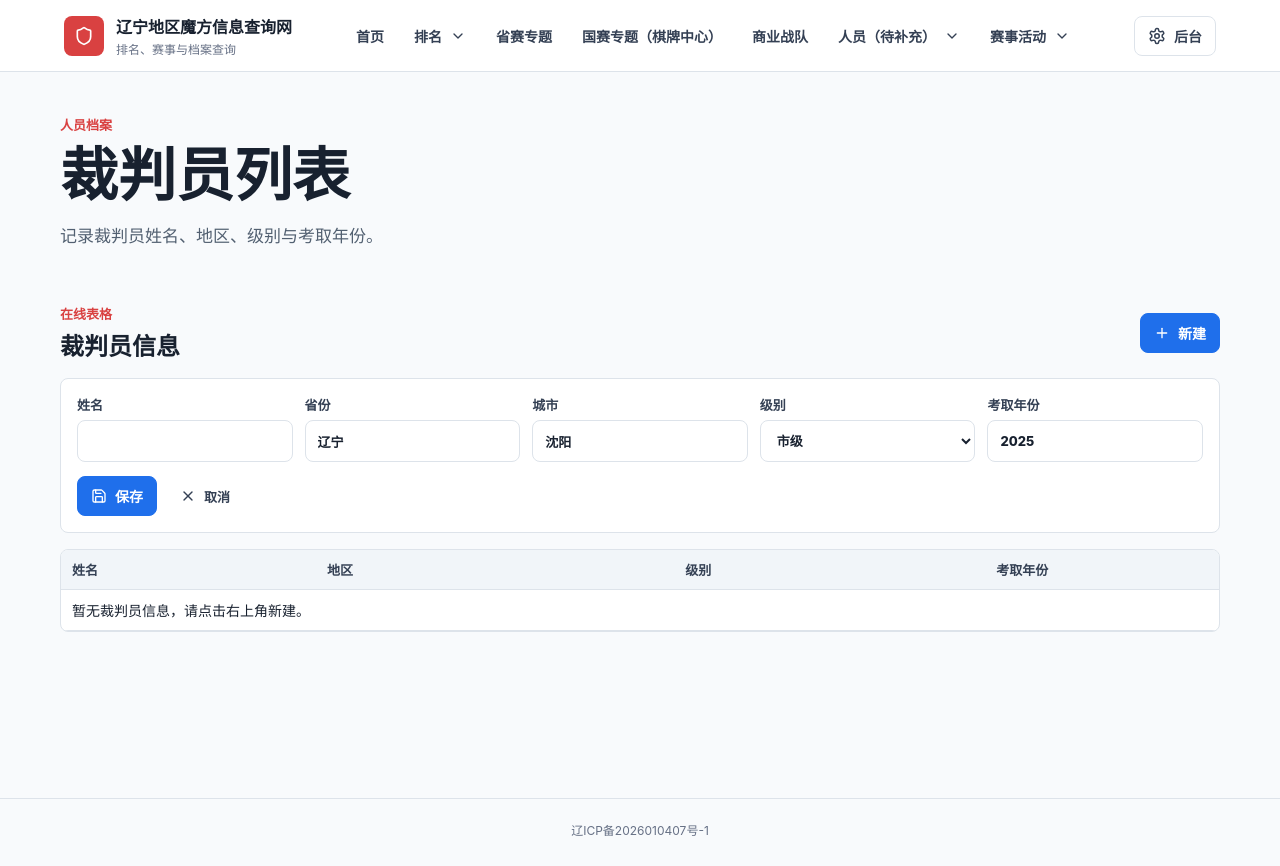
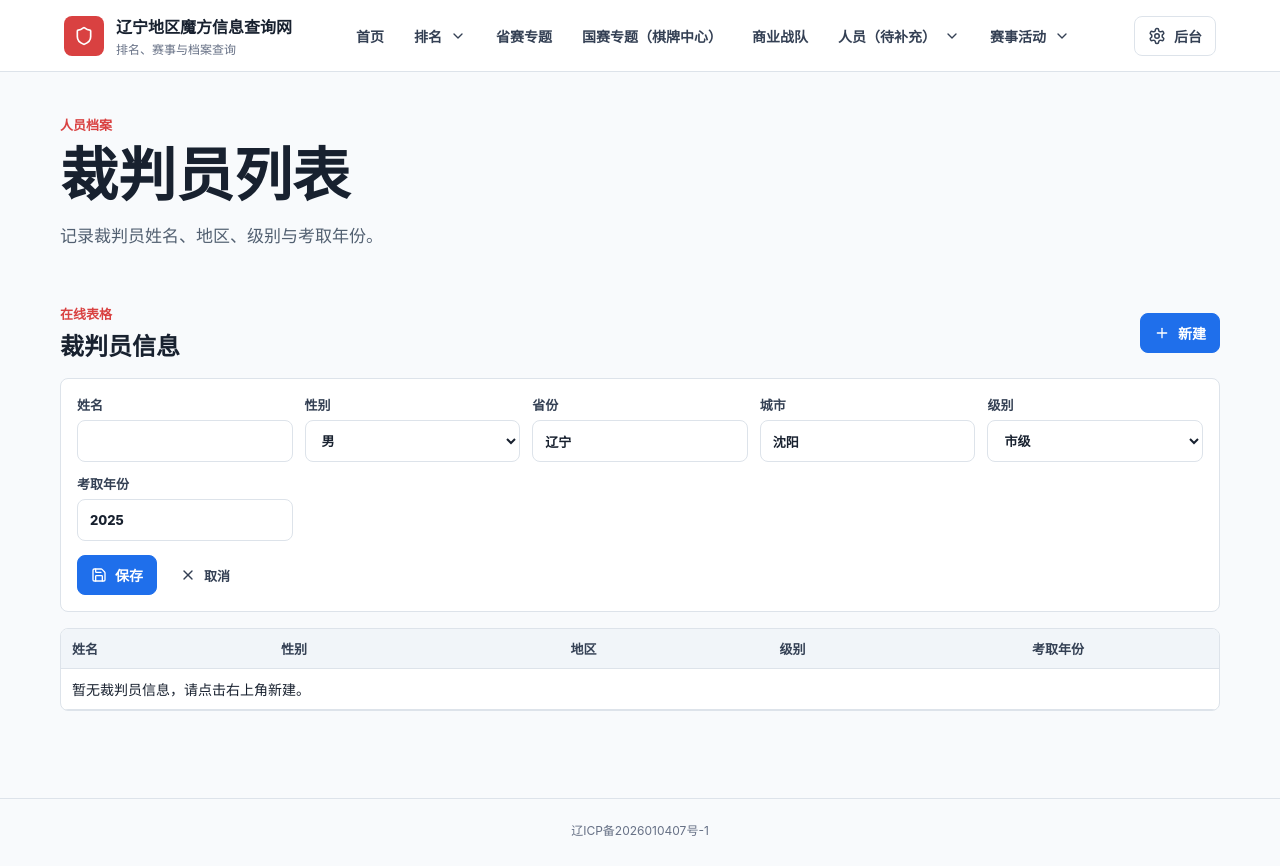
Before and after one commit to lymyxyxyx/Liaoning_magic_cube_team_website, a Next.js app: page /judges in a window 1280 px wide. Both pictures are taken after a click on the button "新建". Built offline with nearby package versions, Linux system fonts and the light colour scheme.

Commit message:
Refine judge gender and level fields

```diff
--- a/app/judges/judges-client.tsx
+++ b/app/judges/judges-client.tsx
@@ -2,7 +2,15 @@
 
 import { Plus, Save, X } from "lucide-react";
 import { useMemo, useState } from "react";
-import { judgeLevels, type Judge, type JudgeLevel } from "@/lib/judge-types";
+import {
+  judgeGenders,
+  judgeLevelTypes,
+  judgeNationalLevels,
+  type Judge,
+  type JudgeGender,
+  type JudgeLevelType,
+  type JudgeNationalLevel
+} from "@/lib/judge-types";
 
 type Props = {
   initialJudges: Judge[];
@@ -10,17 +18,21 @@ type Props = {
 
 type JudgeDraft = {
   name: string;
+  gender: JudgeGender;
   province: string;
   city: string;
-  level: JudgeLevel;
+  levelType: JudgeLevelType;
+  nationalLevel: JudgeNationalLevel;
   certifiedYear: string;
 };
 
 const emptyDraft: JudgeDraft = {
   name: "",
+  gender: "男",
   province: "辽宁",
   city: "沈阳",
-  level: "市级",
+  levelType: "市级",
+  nationalLevel: "一级",
   certifiedYear: "2025"
 };
 
@@ -35,7 +47,7 @@ export function JudgesClient({ initialJudges }: Props) {
     () =>
       [...judges].sort(
         (a, b) =>
-          levelWeight(a.level) - levelWeight(b.level) ||
+          levelWeight(a) - levelWeight(b) ||
           b.certifiedYear - a.certifiedYear ||
           a.province.localeCompare(b.province, "zh-Hans-CN") ||
           a.city.localeCompare(b.city, "zh-Hans-CN") ||
@@ -60,9 +72,11 @@ export function JudgesClient({ initialJudges }: Props) {
     const nextJudge: Judge = {
       id: createJudgeId(),
       name,
+      gender: draft.gender,
       province: draft.province.trim() || "辽宁",
       city: draft.city.trim() || "沈阳",
-      level: draft.level,
+      levelType: draft.levelType,
+      ...(draft.levelType === "国家级" ? { nationalLevel: draft.nationalLevel } : {}),
       certifiedYear: Math.trunc(year),
       createdAt: new Date().toISOString()
     };
@@ -89,6 +103,8 @@ export function JudgesClient({ initialJudges }: Props) {
     }
   }
 
+  const showNationalLevelColumn = sortedJudges.some((judge) => judge.levelType === "国家级");
+
   return (
     <section className="container section judges-workspace">
       <div className="judges-toolbar">
@@ -112,6 +128,16 @@ export function JudgesClient({ initialJudges }: Props) {
               <input value={draft.name} onChange={(event) => setDraft({ ...draft, name: event.target.value })} />
             </label>
             <label>
+              性别
+              <select value={draft.gender} onChange={(event) => setDraft({ ...draft, gender: event.target.value as JudgeGender })}>
+                {judgeGenders.map((gender) => (
+                  <option value={gender} key={gender}>
+                    {gender}
+                  </option>
+                ))}
+              </select>
+            </label>
+            <label>
               省份
               <input value={draft.province} onChange={(event) => setDraft({ ...draft, province: event.target.value })} />
             </label>
@@ -121,14 +147,29 @@ export function JudgesClient({ initialJudges }: Props) {
             </label>
             <label>
               级别
-              <select value={draft.level} onChange={(event) => setDraft({ ...draft, level: event.target.value as JudgeLevel })}>
-                {judgeLevels.map((level) => (
-                  <option value={level} key={level}>
-                    {level}
+              <select value={draft.levelType} onChange={(event) => setDraft({ ...draft, levelType: event.target.value as JudgeLevelType })}>
+                {judgeLevelTypes.map((levelType) => (
+                  <option value={levelType} key={levelType}>
+                    {levelType}
                   </option>
                 ))}
               </select>
             </label>
+            {draft.levelType === "国家级" ? (
+              <label>
+                国家等级
+                <select
+                  value={draft.nationalLevel}
+                  onChange={(event) => setDraft({ ...draft, nationalLevel: event.target.value as JudgeNationalLevel })}
+                >
+                  {judgeNationalLevels.map((level) => (
+                    <option value={level} key={level}>
+                      {level}
+                    </option>
+                  ))}
+                </select>
+              </label>
+            ) : null}
             <label>
               考取年份
               <input
@@ -156,26 +197,30 @@ export function JudgesClient({ initialJudges }: Props) {
           <thead>
             <tr>
               <th>姓名</th>
+              <th>性别</th>
               <th>地区</th>
               <th>级别</th>
+              {showNationalLevelColumn ? <th>国家等级</th> : null}
               <th>考取年份</th>
             </tr>
           </thead>
           <tbody>
             {sortedJudges.length === 0 ? (
               <tr>
-                <td colSpan={4}>暂无裁判员信息，请点击右上角新建。</td>
+                <td colSpan={showNationalLevelColumn ? 6 : 5}>暂无裁判员信息，请点击右上角新建。</td>
               </tr>
             ) : (
               sortedJudges.map((judge) => (
                 <tr key={judge.id}>
                   <td>{judge.name}</td>
+                  <td>{judge.gender}</td>
                   <td>
                     {judge.province} · {judge.city}
                   </td>
-                  <td>
-                    <span className="status">{judge.level}</span>
+                  <td colSpan={showNationalLevelColumn && judge.levelType !== "国家级" ? 2 : 1}>
+                    <span className="status">{judge.levelType}</span>
                   </td>
+                  {showNationalLevelColumn && judge.levelType === "国家级" ? <td>{judge.nationalLevel || "-"}</td> : null}
                   <td>{judge.certifiedYear}</td>
                 </tr>
               ))
@@ -187,8 +232,10 @@ export function JudgesClient({ initialJudges }: Props) {
   );
 }
 
-function levelWeight(level: JudgeLevel) {
-  return judgeLevels.indexOf(level);
+function levelWeight(judge: Judge) {
+  const typeWeight = judgeLevelTypes.indexOf(judge.levelType);
+  const nationalWeight = judge.levelType === "国家级" ? judgeNationalLevels.indexOf(judge.nationalLevel || "一级") : 0;
+  return typeWeight * 10 + nationalWeight;
 }
 
 function createJudgeId() {
--- a/lib/judge-store.ts
+++ b/lib/judge-store.ts
@@ -1,41 +1,56 @@
 import { promises as fs } from "node:fs";
-import { judgeLevels, type Judge, type JudgeLevel } from "@/lib/judge-types";
+import {
+  judgeGenders,
+  judgeLevelTypes,
+  judgeNationalLevels,
+  type Judge,
+  type JudgeGender,
+  type JudgeLevelType,
+  type JudgeNationalLevel
+} from "@/lib/judge-types";
 
 const dataPath = `${process.cwd()}/data/judges.json`;
-export type { Judge, JudgeLevel } from "@/lib/judge-types";
+export type { Judge, JudgeGender, JudgeLevelType, JudgeNationalLevel } from "@/lib/judge-types";
+
+type RawJudge = Partial<Judge> & {
+  level?: string;
+};
 
 export async function readJudges(): Promise<Judge[]> {
   try {
     const payload = await fs.readFile(dataPath, "utf-8");
-    const parsed = JSON.parse(payload) as Partial<Judge>[];
+    const parsed = JSON.parse(payload) as RawJudge[];
     return normalizeJudges(parsed);
   } catch {
     return [];
   }
 }
 
-export async function writeJudges(judges: Partial<Judge>[]) {
+export async function writeJudges(judges: RawJudge[]) {
   const normalized = normalizeJudges(judges);
   await fs.mkdir(`${process.cwd()}/data`, { recursive: true });
   await fs.writeFile(dataPath, `${JSON.stringify(normalized, null, 2)}\n`, "utf-8");
   return normalized;
 }
 
-function normalizeJudges(judges: Partial<Judge>[]) {
+function normalizeJudges(judges: RawJudge[]) {
   if (!Array.isArray(judges)) return [];
   return judges
     .map((judge) => {
       const id = String(judge.id || "").trim() || createJudgeId();
       const name = String(judge.name || "").trim();
       if (!name) return null;
-      const level = judgeLevels.includes(judge.level as JudgeLevel) ? (judge.level as JudgeLevel) : "市级";
+      const { levelType, nationalLevel } = normalizeLevel(judge);
+      const gender = judgeGenders.includes(judge.gender as JudgeGender) ? (judge.gender as JudgeGender) : "男";
       const year = Number(judge.certifiedYear || 2025);
       return {
         id,
         name,
+        gender,
         province: String(judge.province || "辽宁").trim() || "辽宁",
         city: String(judge.city || "沈阳").trim() || "沈阳",
-        level,
+        levelType,
+        ...(levelType === "国家级" ? { nationalLevel } : {}),
         certifiedYear: Number.isFinite(year) ? Math.max(1900, Math.min(2100, Math.trunc(year))) : 2025,
         createdAt: typeof judge.createdAt === "string" && judge.createdAt ? judge.createdAt : new Date().toISOString()
       };
@@ -43,6 +58,22 @@ function normalizeJudges(judges: Partial<Judge>[]) {
     .filter(Boolean) as Judge[];
 }
 
+function normalizeLevel(judge: RawJudge) {
+  if (judgeLevelTypes.includes(judge.levelType as JudgeLevelType)) {
+    const levelType = judge.levelType as JudgeLevelType;
+    const nationalLevel = judgeNationalLevels.includes(judge.nationalLevel as JudgeNationalLevel)
+      ? (judge.nationalLevel as JudgeNationalLevel)
+      : "一级";
+    return { levelType, nationalLevel };
+  }
+
+  if (judge.level === "国家一级") return { levelType: "国家级" as const, nationalLevel: "一级" as const };
+  if (judge.level === "国家二级") return { levelType: "国家级" as const, nationalLevel: "二级" as const };
+  if (judge.level === "国家三级") return { levelType: "国家级" as const, nationalLevel: "三级" as const };
+  if (judge.level === "省级") return { levelType: "省级" as const, nationalLevel: "一级" as const };
+  return { levelType: "市级" as const, nationalLevel: "一级" as const };
+}
+
 function createJudgeId() {
   return `judge-${Date.now().toString(36)}-${Math.random().toString(36).slice(2, 8)}`;
 }
--- a/lib/judge-types.ts
+++ b/lib/judge-types.ts
@@ -1,13 +1,19 @@
-export const judgeLevels = ["国家一级", "国家二级", "国家三级", "市级"] as const;
+export const judgeGenders = ["男", "女"] as const;
+export const judgeLevelTypes = ["国家级", "省级", "市级"] as const;
+export const judgeNationalLevels = ["一级", "二级", "三级"] as const;
 
-export type JudgeLevel = (typeof judgeLevels)[number];
+export type JudgeGender = (typeof judgeGenders)[number];
+export type JudgeLevelType = (typeof judgeLevelTypes)[number];
+export type JudgeNationalLevel = (typeof judgeNationalLevels)[number];
 
 export type Judge = {
   id: string;
   name: string;
+  gender: JudgeGender;
   province: string;
   city: string;
-  level: JudgeLevel;
+  levelType: JudgeLevelType;
+  nationalLevel?: JudgeNationalLevel;
   certifiedYear: number;
   createdAt?: string;
 };
```
